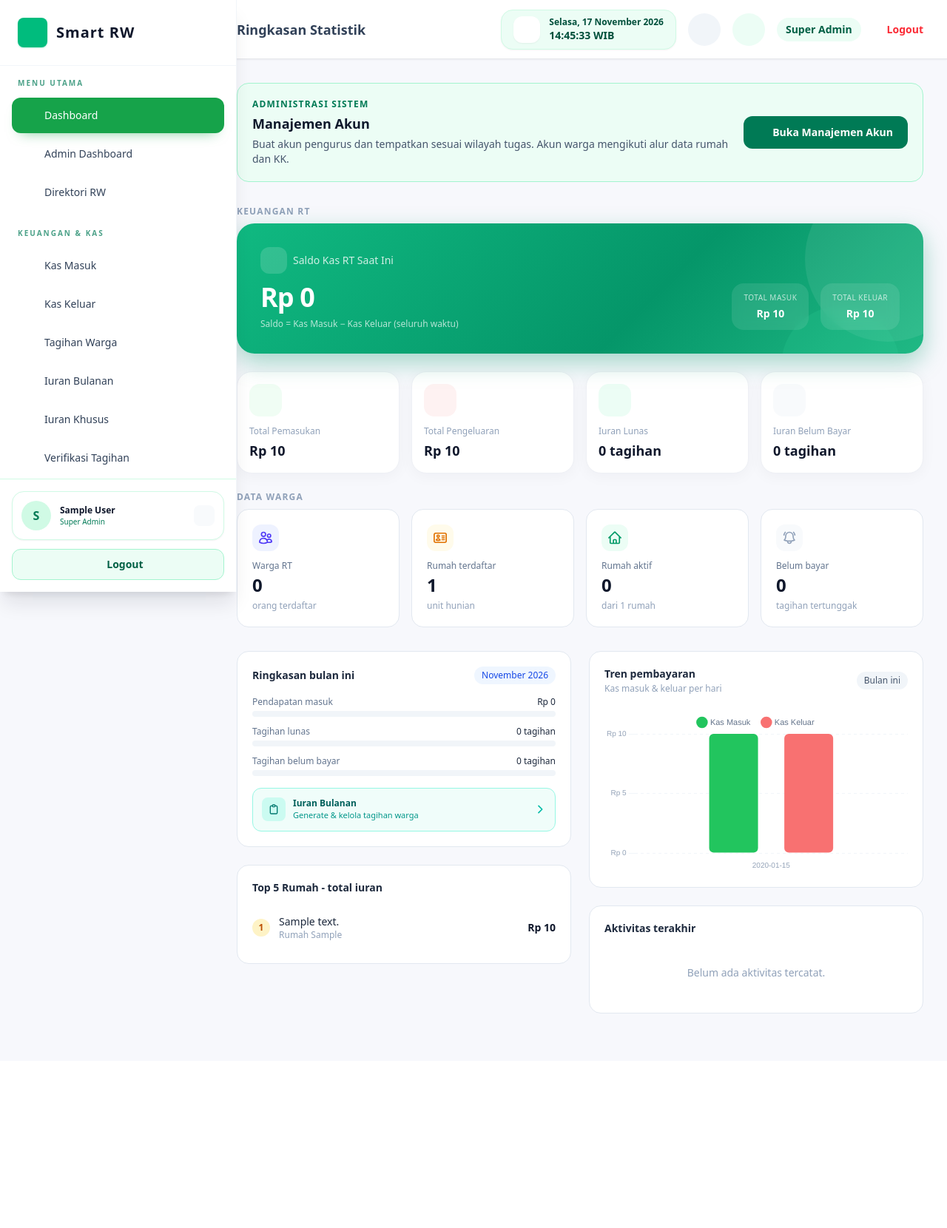
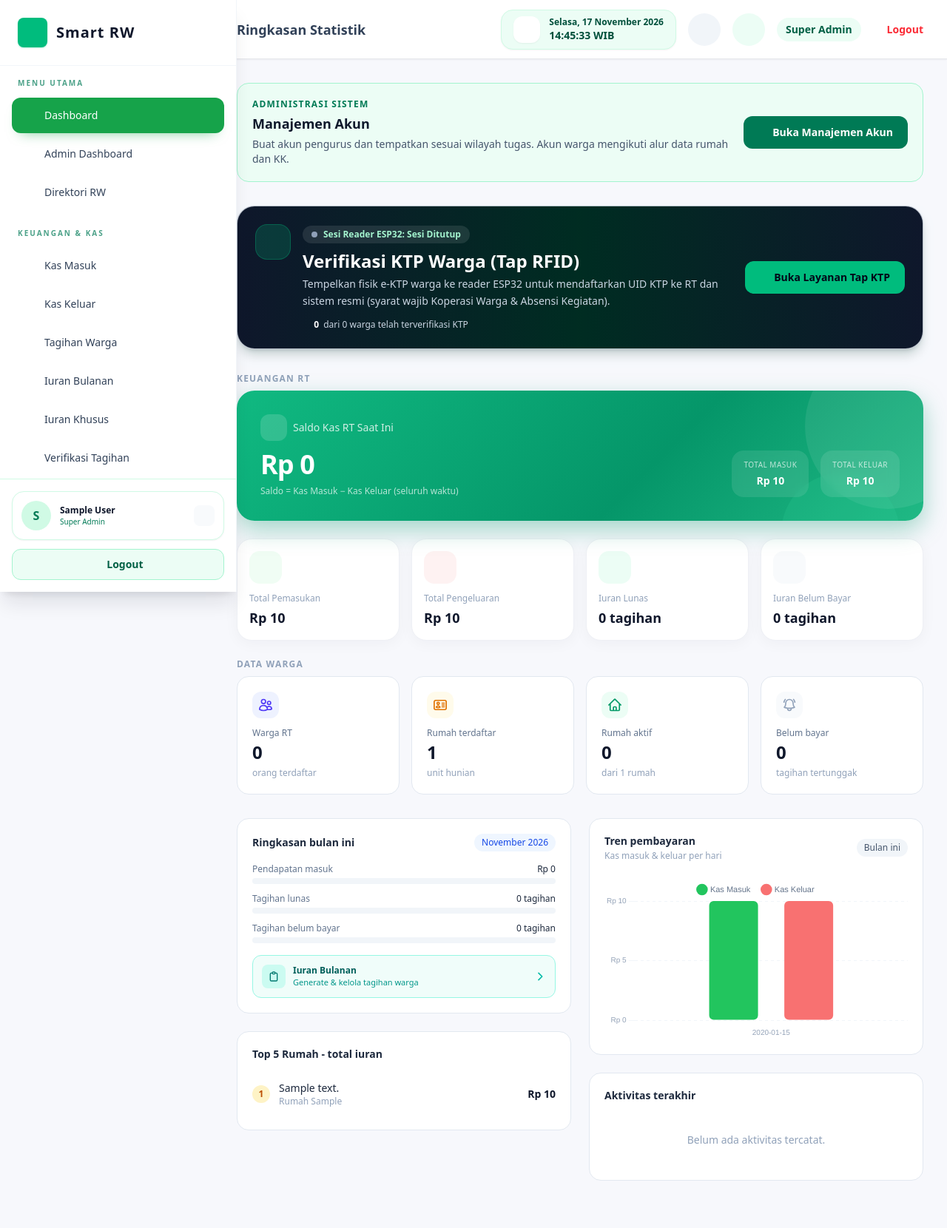
Before and after one commit to DimasWaldy/kas-rt-laravel, a Laravel app: page /dashboard in a window 1280 px wide. Shown: the whole page at 74% size. Before the commit the page ends 1370 px from the top, so only its background shows below. Run offline with Laravel 12, Linux system fonts and the light colour scheme; a user stored in the database is signed in; data comes from the database, SQL or seed files in the repository; tables that the repository leaves empty hold one stand-in row (values such as "Sample post"); data that the repository does not hold is empty; style sheets or scripts are compiled from the project's sources; parts of the project's set-up code (start-up, migrations or seed data) failed here and were passed over; some web fonts are replaced.

Commit message:
feat(rfid): tempatkan verifikasi ktp rfid di awal dashboard dan sidebar menu

```diff
--- a/resources/views/admin/dashboard.blade.php
+++ b/resources/views/admin/dashboard.blade.php
@@ -17,6 +17,9 @@
             <div class="grid grid-cols-2 gap-3 text-sm">
                 <a href="{{ route('tagihan.admin') }}" class="rounded-2xl bg-white/15 px-4 py-3 font-bold text-white backdrop-blur-sm transition hover:bg-white/25">
                     Verifikasi Tagihan
+                </a>
+                <a href="{{ route('admin.warga.rfid.show') }}" class="rounded-2xl bg-white/15 px-4 py-3 font-bold text-white backdrop-blur-sm transition hover:bg-white/25">
+                    <i class="fa-solid fa-id-card mr-1"></i> Tap KTP (RFID)
                 </a>
                 <a href="{{ route('pengaduan.index', ['filter' => 'pending']) }}" class="rounded-2xl bg-white/15 px-4 py-3 font-bold text-white backdrop-blur-sm transition hover:bg-white/25">
                     Pengaduan Tambahan
--- a/resources/views/dashboard.blade.php
+++ b/resources/views/dashboard.blade.php
@@ -109,14 +109,14 @@
                     @endphp
                     <div class="mt-3">
                         @if($ktpRfidCard?->ktp_verified_at)
-                            <span class="inline-flex items-center gap-1.5 rounded-full bg-emerald-100 px-3 py-1 text-xs font-bold text-emerald-800 dark:bg-emerald-500/20 dark:text-emerald-200">
-                                <i class="fa-solid fa-id-card"></i>
-                                KTP Terdaftar di {{ $ktpRfidCard->verifiedRt?->name ?? 'RT' }} &amp; Sistem (RFID)
-                            </span>
+                            <div class="inline-flex items-center gap-2 rounded-xl border border-emerald-200 bg-emerald-50 px-3.5 py-2 text-xs font-bold text-emerald-800 dark:border-emerald-800 dark:bg-emerald-950/40 dark:text-emerald-200">
+                                <i class="fa-solid fa-id-card text-emerald-600 dark:text-emerald-400"></i>
+                                <span>KTP Terdaftar di {{ $ktpRfidCard->verifiedRt?->name ?? 'RT' }} &amp; Sistem (RFID Aktif)</span>
+                            </div>
                         @else
                             <div class="rounded-xl border border-amber-200 bg-amber-50 px-3.5 py-2.5 text-xs text-amber-900 dark:border-amber-500/30 dark:bg-amber-500/10 dark:text-amber-200">
                                 <p class="font-bold"><i class="fa-solid fa-id-card mr-1"></i> KTP belum diverifikasi via RFID</p>
-                                <p class="mt-0.5">Layanan dasar tetap aktif. Bawa KTP ke petugas RT/Admin untuk tap verifikasi agar terdaftar di RT &amp; dapat mendaftar Koperasi serta Absensi RFID.</p>
+                                <p class="mt-0.5">Layanan dasar tetap aktif. Bawa e-KTP fisik Anda ke petugas RT/Admin untuk 1x tap di alat reader agar akun terverifikasi penuh dan dapat mengakses Koperasi serta Absensi Kegiatan.</p>
                             </div>
                         @endif
                     </div>
@@ -142,6 +142,52 @@
     <a href="{{ route('admin.accounts.create') }}" class="inline-flex shrink-0 items-center justify-center gap-2 rounded-xl bg-emerald-700 px-5 py-3 text-sm font-bold text-white transition hover:bg-emerald-800">
         <i class="fa-solid fa-user-plus" aria-hidden="true"></i> Buka Manajemen Akun
     </a>
+</div>
+@endif
+
+@if(\App\Support\RfidAccess::canManageWargaKtp(auth()->user()))
+@php
+    $rfidActor = auth()->user();
+    $rfidScope = \App\Support\RfidAccess::resolveWargaKtpScope($rfidActor);
+    $rfidActiveSession = \App\Models\RfidSession::where('scope_key', $rfidScope['scope_key'])->first();
+    $isRfidSessionOpen = $rfidActiveSession && ! $rfidActiveSession->isExpired();
+    $scopedUserIds = \App\Support\RfidAccess::wargaKtpParticipantsForActor($rfidActor)->select('users.id');
+    $ktpVerifiedCount = \App\Models\RfidCard::whereIn('user_id', $scopedUserIds)->whereNotNull('ktp_verified_at')->count();
+    $totalWargaScoped = \App\Support\RfidAccess::wargaKtpParticipantsForActor($rfidActor)->count();
+@endphp
+<div class="mb-8 rounded-3xl border border-slate-200/80 bg-linear-to-r/srgb from-slate-900 via-emerald-950 to-slate-900 p-6 text-white shadow-lg shadow-emerald-950/20 dark:border-slate-800">
+    <div class="flex flex-col gap-5 lg:flex-row lg:items-center lg:justify-between">
+        <div class="flex items-start gap-4">
+            <div class="flex h-12 w-12 shrink-0 items-center justify-center rounded-2xl bg-emerald-500/20 text-emerald-400 border border-emerald-500/30">
+                <i class="fa-solid fa-id-card text-2xl"></i>
+            </div>
+            <div>
+                <div class="inline-flex items-center gap-2 rounded-full bg-white/10 px-3 py-1 text-xs font-semibold backdrop-blur-xs text-emerald-200">
+                    <span class="inline-block h-2 w-2 rounded-full {{ $isRfidSessionOpen ? 'bg-emerald-400 animate-pulse' : 'bg-slate-400' }}"></span>
+                    <span>Sesi Reader ESP32: <strong>{{ $isRfidSessionOpen ? 'Aktif (Terbuka)' : 'Sesi Ditutup' }}</strong></span>
+                </div>
+                <h2 class="mt-2 text-xl font-black text-white sm:text-2xl">Verifikasi KTP Warga (Tap RFID)</h2>
+                <p class="mt-1 text-sm text-slate-300 max-w-2xl leading-relaxed">
+                    Tempelkan fisik e-KTP warga ke reader ESP32 untuk mendaftarkan UID KTP ke RT dan sistem resmi (syarat wajib Koperasi Warga &amp; Absensi Kegiatan).
+                </p>
+                <div class="mt-3 flex flex-wrap items-center gap-4 text-xs font-medium text-slate-300">
+                    <span class="inline-flex items-center gap-1.5">
+                        <i class="fa-solid fa-circle-check text-emerald-400"></i>
+                        <strong class="text-white">{{ $ktpVerifiedCount }}</strong> dari {{ $totalWargaScoped }} warga telah terverifikasi KTP
+                    </span>
+                    @if($isRfidSessionOpen && $rfidActiveSession->expires_at)
+                        <span class="text-emerald-300">· Sesi aktif s/d {{ $rfidActiveSession->expires_at->timezone('Asia/Jakarta')->format('H:i') }} WIB</span>
+                    @endif
+                </div>
+            </div>
+        </div>
+
+        <div class="flex shrink-0 flex-wrap items-center gap-3">
+            <a href="{{ route('admin.warga.rfid.show') }}" class="inline-flex min-h-11 items-center justify-center gap-2 rounded-xl bg-emerald-500 px-5 py-2.5 text-sm font-bold text-slate-950 shadow-xs transition hover:bg-emerald-400">
+                <i class="fa-solid fa-wifi"></i> Buka Layanan Tap KTP
+            </a>
+        </div>
+    </div>
 </div>
 @endif
 
@@ -250,6 +296,7 @@
         ['label' => 'Bayar Iuran', 'route' => 'tagihan.index', 'icon' => 'fa-wallet', 'visible' => ! $u->isRwOfficial()],
         ['label' => 'Laporan Kas', 'route' => 'laporan-kas.index', 'icon' => 'fa-chart-pie', 'visible' => $u->canViewFinance()],
         ['label' => 'Verifikasi Warga', 'route' => 'verifikasi-warga.index', 'icon' => 'fa-user-check', 'visible' => $u->canManageWarga()],
+        ['label' => 'Tap KTP (RFID)', 'route' => 'admin.warga.rfid.show', 'icon' => 'fa-id-card', 'visible' => \App\Support\RfidAccess::canManageWargaKtp($u)],
         ['label' => 'Kas Masuk', 'route' => 'kas-masuk.index', 'icon' => 'fa-money-bill-trend-up', 'visible' => ! $u->isRwOfficial() && $u->canViewFinance()],
         ['label' => 'Kas Keluar', 'route' => 'kas-keluar.index', 'icon' => 'fa-money-bill-transfer', 'visible' => ! $u->isRwOfficial() && $u->canViewFinance()],
         ['label' => 'Iuran Bulanan', 'route' => 'iuran-bulanan.index', 'icon' => 'fa-list-check', 'visible' => $u->canManageFinance() || in_array($u->role_name, ['ketua_rt', 'rt', 'ketua-rt'], true)],
--- a/resources/views/layouts/app.blade.php
+++ b/resources/views/layouts/app.blade.php
@@ -157,9 +157,17 @@
                     'visible' => $user->hasPermission('manage-warga'),
                 ],
                 [
+                    'label' => 'Verifikasi KTP (RFID)',
+                    'route' => 'admin.warga.rfid.show',
+                    'active' => 'admin/warga/rfid*',
+                    'icon' => 'fa-id-card',
+                    'iconClass' => 'text-emerald-600',
+                    'visible' => \App\Support\RfidAccess::canManageWargaKtp($user),
+                ],
+                [
                     'label' => 'Data Warga',
                     'route' => 'admin.warga.index',
-                    'active' => 'admin/warga*',
+                    'active' => ['admin/warga', 'admin/warga/create', 'admin/warga/*/edit'],
                     'icon' => 'fa-users',
                     'iconClass' => 'text-teal-600',
                     'visible' => $user->canManageWarga(),
```
